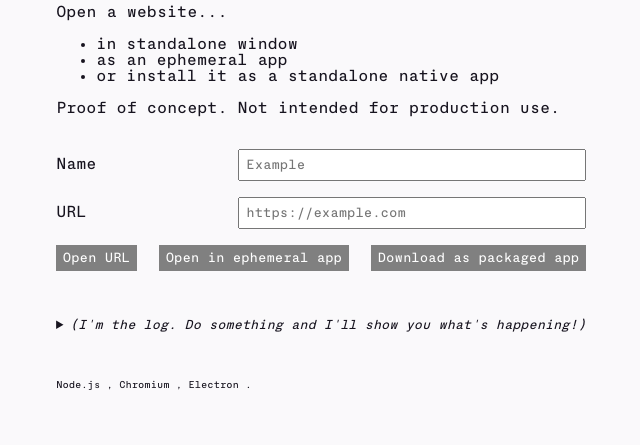
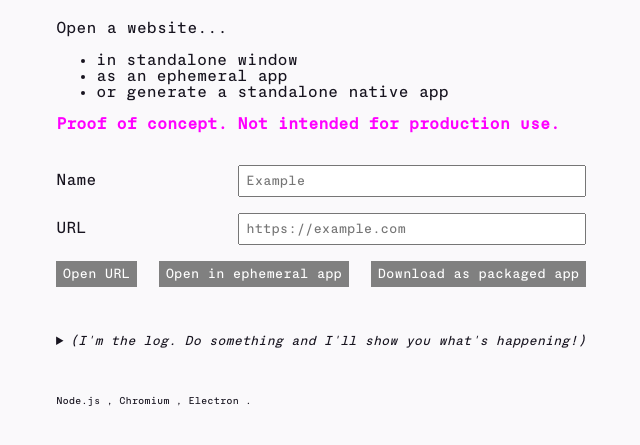
Before and after one commit to autonome/singular, an Electron app: page index.html in a window 800 px wide. Shown: the part 131-576 px from the top of the page, without its empty margins (79-719 px from the left). Drawn offline with Linux system fonts and the light colour scheme; files whose address does not match are found by name.

Commit message:
more styling

```diff
--- a/index.html
+++ b/index.html
@@ -19,9 +19,9 @@
         <ul>
           <li>in standalone window</li>
           <li>as an ephemeral app</li>
-          <li>or install it as a standalone native app</li>
+          <li>or generate a standalone native app</li>
         </ul>
-        <p>Proof of concept. Not intended for production use.</p>
+        <p class="warning">Proof of concept. Not intended for production use.</p>
       </div>
 
       <div class="form-container">
--- a/main.js
+++ b/main.js
@@ -11,7 +11,7 @@ import { URL } from 'url';
 const appName = 'singular';
 
 const WIN_HEIGHT = 600;
-const WIN_WIDTH = 800;
+const WIN_WIDTH = 700;
 
 const DEFAULT_WEB_HEIGHT = 600;
 const DEFAULT_WEB_WIDTH = 800;
--- a/styles.css
+++ b/styles.css
@@ -46,7 +46,7 @@ html,
 body {
 	margin: 0;
   padding: 0;
-  padding-top: 1rem;
+  padding-top: 1.5rem;
 	font-family: var(--font-family);
   color: var(--text);
 	background-color: var(--background);
@@ -83,6 +83,11 @@ h1, div {
 h1 {
   padding-top: 0;
   margin-top: 0;
+}
+
+.warning {
+  color: #FF00FF;
+  font-weight: bold;
 }
 
 .form-container {
```
